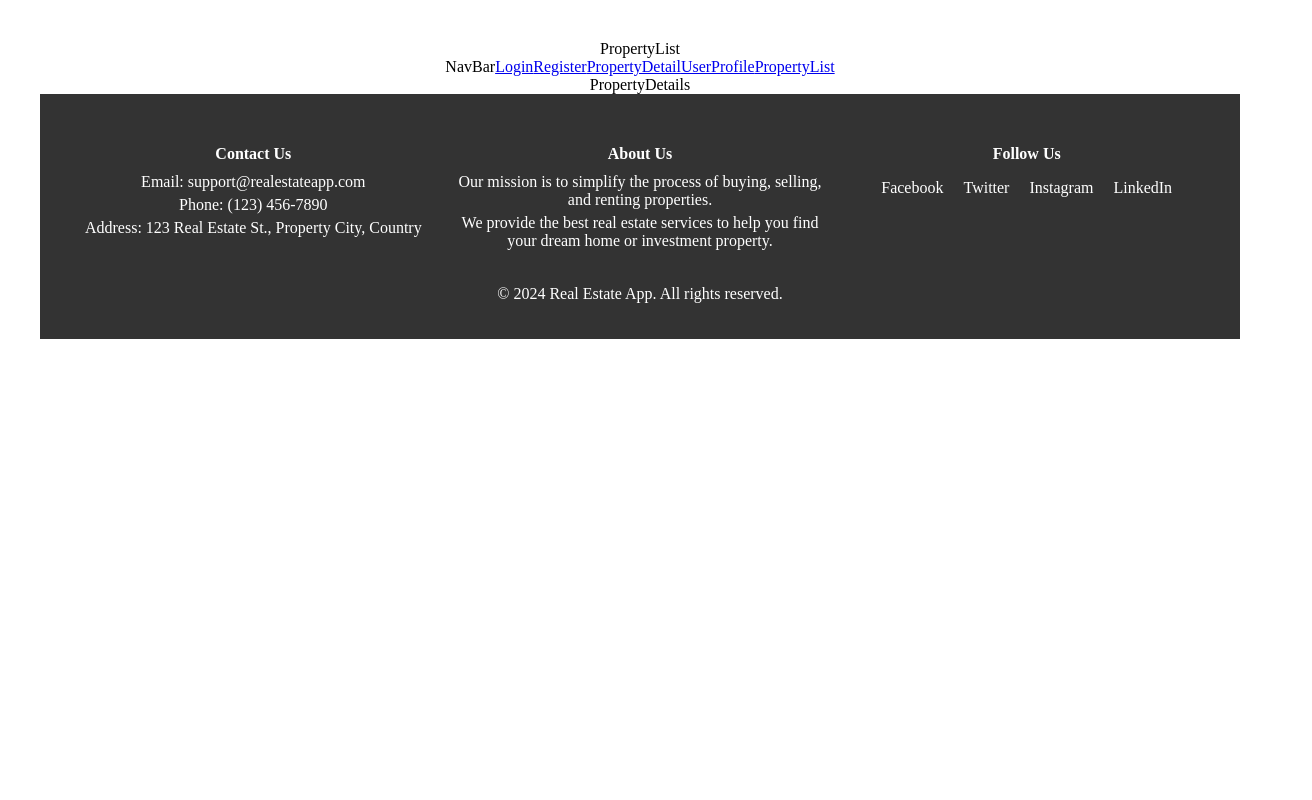
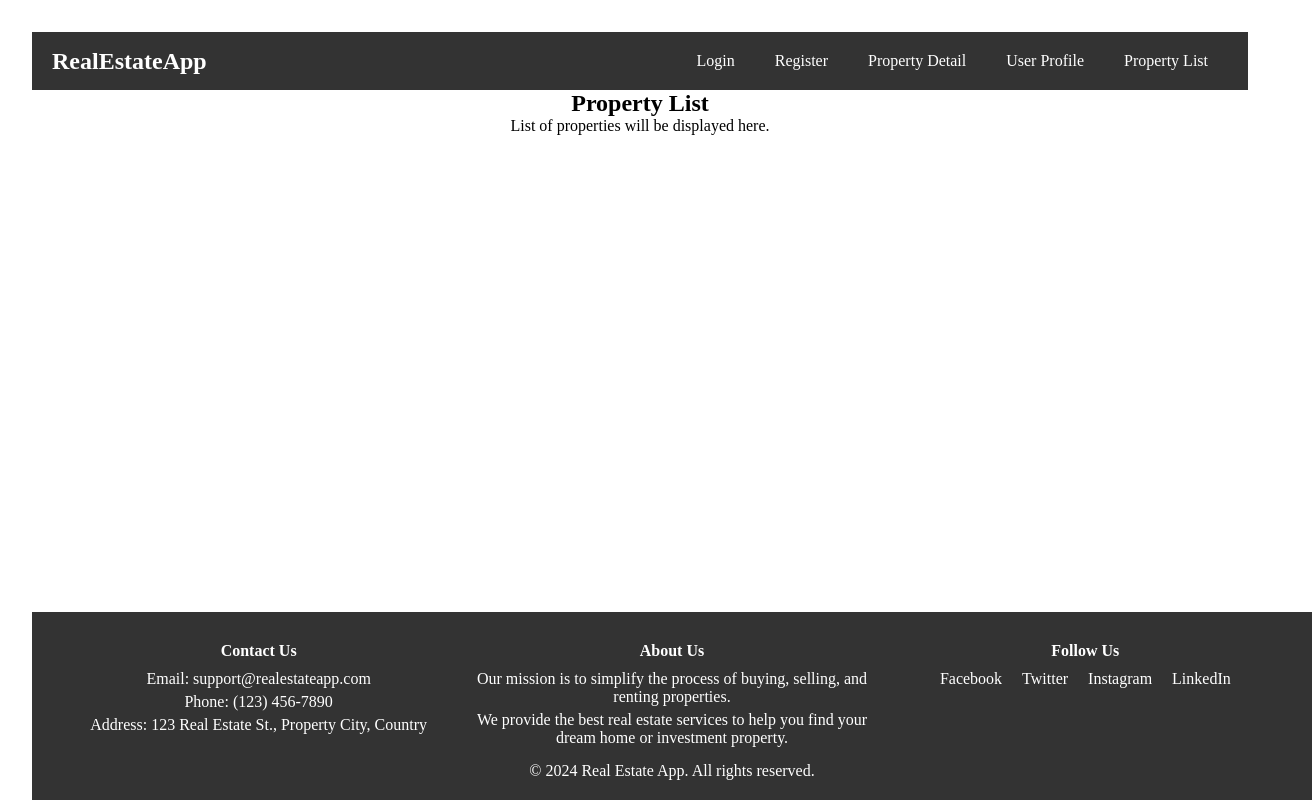
Before and after one commit to amososwom/phase4-frontend-project, a React (Vite) app: page /property-list in a window 1280 px wide. Shown: the whole page, 1312 px wide, since content can reach past the window. Built offline with nearby package versions, Linux system fonts and the light colour scheme.

Commit message:
update footer

```diff
--- a/src/App.css
+++ b/src/App.css
@@ -33,7 +33,7 @@
   }
 }
 
-.card {
+/* .card {
   padding: 2em;
 }
 
@@ -57,4 +57,33 @@ body {
 
 .footer {
   flex-shrink: 0;
+} */
+
+
+/* App.css */
+/*
+body, html {
+  margin: 0;
+  padding: 0;
+  height: 100%;
+  display: flex;
+  flex-direction: column;
 }
+
+.app {
+  display: flex;
+  flex-direction: column;
+  min-height: 100vh;
+}
+
+.content {
+  flex: 1;
+}
+
+footer {
+  background-color: #302c2c;
+  color: white;
+  padding: 10px 0;
+  text-align: center;
+  flex-shrink: 0;
+} */
--- a/src/App.jsx
+++ b/src/App.jsx
@@ -1,48 +1,44 @@
-// import React from "react"
-import Login from "./components/Login"
-import Register from "./components/Register"
-import PropertyDetail from "./components/PropertyDetail"
-import NavBar from "./components/NavBar"
-import Footer from "./components/Footer"
-import UserProfile from "./components/UserProfile"
-import PropertyList from "./components/PropertyList.jsx"
-import {Routes,Route} from "react-router-dom"
-import "./Footer.css";
-// import SearchBar from "./components/SearchBar"
-// import MyProperties from "./components/MyProperties"
 
 
+
+
+
+
+
+
+
+
+
+
+import React from "react";
+import { Routes, Route } from "react-router-dom";
+import Login from "./components/Login";
+import Register from "./components/Register";
+import PropertyDetail from "./components/PropertyDetail";
+import NavBar from "./components/NavBar";
+import Footer from "./components/Footer";
+import UserProfile from "./components/UserProfile";
+import PropertyList from "./components/PropertyList";
+import "./NavBar.css";
+import "./Footer.css";
+import "./App.css";
+
 function App() {
-
   return (
     <>
-      <div>
+      <NavBar />
+      <div className="main-content">
         <Routes>
           <Route exact path="/" element={<Login />} />
           <Route exact path="/register" element={<Register />} />
-          {/* <Route exact path="/property/:id" element={<PropertyDetail />} /> */}
           <Route exact path="/propertydetail" element={<PropertyDetail />} />
-          {/* <Route exact path="/user/:id" element={<UserProfile />} /> */}
           <Route exact path="/user-profile" element={<UserProfile />} />
           <Route exact path="/property-list" element={<PropertyList />} />
-
-          {/* <Route exact path="/properties" element={<PropertyList />} /> */}
-          {/* <Route exact path="/search" element={<SearchBar />} />
-        <Route exact path="/myproperties" element={<MyProperties />} /> */}
         </Routes>
-
-        {/* <h1>Home</h1> */}
-
-        <NavBar />
-        {/* <Login /> */}
-        {/* <Register /> */}
-        {/* <UserProfile /> */}
-        {/* <PropertyList /> */}
-        <PropertyDetail />
-        <Footer />
       </div>
+      <Footer />
     </>
   );
 }
 
-export default App
+export default App;
--- a/src/Footer.css
+++ b/src/Footer.css
@@ -1,9 +1,28 @@
+
+
+
+
+
+
+* {
+  margin: 0;
+  padding: 0;
+  box-sizing: border-box;
+}
+
+body {
+  overflow-x: hidden;
+}
+
 .footer {
   background-color: #333;
   color: #fff;
   padding: 20px 0;
   text-align: center;
-  flex-shrink: 0; /* Prevent the footer from shrinking */
+  flex-shrink: 0;
+  position: absolute;
+  width: 100%;
+  bottom: 0;
 }
 
 .footer-container {
@@ -40,7 +59,3 @@
   color: #fff;
   text-decoration: none;
 }
-
-.footer-bottom {
-  margin-top: 20px;
-}
--- /dev/null
+++ b/src/NavBar.css
@@ -0,0 +1,71 @@
+
+* {
+  margin: 0;
+  padding: 0;
+  box-sizing: border-box;
+}
+
+body {
+  overflow-x: hidden;
+}
+
+
+
+
+.navbar {
+  background-color: #333;
+  padding: 10px 20px;
+  display: flex;
+  justify-content: center;
+  align-items: center;
+}
+
+.navbar-container {
+  display: flex;
+  justify-content: space-between;
+  align-items: center;
+  width: 100%;
+  max-width: 1200px;
+}
+
+.navbar-logo {
+  color: #fff;
+  font-size: 1.5rem;
+  font-weight: bold;
+}
+
+.navbar-links {
+  display: flex;
+}
+
+.nav-link {
+  color: #fff;
+  padding: 10px 20px;
+  text-decoration: none;
+  transition: background-color 0.3s ease;
+}
+
+.nav-link:hover {
+  background-color: #555;
+}
+
+.active {
+  border-bottom: 2px solid #fff;
+}
+
+@media screen and (max-width: 768px) {
+  .navbar-links {
+    display: none;
+  }
+
+  .navbar.active .navbar-links {
+    display: flex;
+    flex-direction: column;
+    width: 100%;
+  }
+
+  .nav-link {
+    padding: 10px;
+    text-align: center;
+  }
+}
--- a/src/components/Footer.jsx
+++ b/src/components/Footer.jsx
@@ -1,4 +1,4 @@
-import React from "react";
+import React from "react"
 
 
 const Footer = () => {
--- a/src/components/Login.jsx
+++ b/src/components/Login.jsx
@@ -1,11 +1,44 @@
-import React from 'react'
+// import React from 'react'
+
+// function Login() {
+//   return (
+//     <div>
+//       Login
+//     </div>
+//   )
+// }
+
+// export default Login
+
+
+
+
+
+
+
+
+
+
+import React from "react";
+// import "./Login.css";
 
 function Login() {
   return (
-    <div>
-      Login
+    <div className="login-container">
+      <h2>Login</h2>
+      <form>
+        <div className="form-group">
+          <label>Email:</label>
+          <input type="email" required />
+        </div>
+        <div className="form-group">
+          <label>Password:</label>
+          <input type="password" required />
+        </div>
+        <button type="submit">Login</button>
+      </form>
     </div>
-  )
+  );
 }
 
-export default Login
+export default Login;
--- a/src/components/NavBar.jsx
+++ b/src/components/NavBar.jsx
@@ -1,19 +1,67 @@
-import {NavLink} from 'react-router-dom'
+// import {NavLink} from 'react-router-dom'
+
+// function NavBar() {
+//   return (
+//     <nav className="navbar">
+//       <div>
+//         NavBar
+//         <NavLink to="/">Login</NavLink>
+//         <NavLink to="/Register">Register</NavLink>
+//         <NavLink to="/PropertyDetail">PropertyDetail</NavLink>
+//         <NavLink to="/UserProfile">UserProfile</NavLink>
+//         <NavLink to="/PropertyList">PropertyList</NavLink>
+
+//       </div>
+//     </nav>
+//   );
+// }
+
+// export default NavBar
+
+
+
+
+
+import { NavLink } from "react-router-dom";
+
 
 function NavBar() {
   return (
     <nav className="navbar">
-      <div>
-        NavBar
-        <NavLink to="/">Login</NavLink>
-        <NavLink to="/Register">Register</NavLink>
-        <NavLink to="/PropertyDetail">PropertyDetail</NavLink>
-        <NavLink to="/UserProfile">UserProfile</NavLink>
-        <NavLink to="/PropertyList">PropertyList</NavLink>
-
+      <div className="navbar-container">
+        <div className="navbar-logo">RealEstateApp</div>
+        <div className="navbar-links">
+          <NavLink exact to="/" activeClassName="active" className="nav-link">
+            Login
+          </NavLink>
+          <NavLink to="/register" activeClassName="active" className="nav-link">
+            Register
+          </NavLink>
+          <NavLink
+            to="/propertydetail"
+            activeClassName="active"
+            className="nav-link"
+          >
+            Property Detail
+          </NavLink>
+          <NavLink
+            to="/userprofile"
+            activeClassName="active"
+            className="nav-link"
+          >
+            User Profile
+          </NavLink>
+          <NavLink
+            to="/propertylist"
+            activeClassName="active"
+            className="nav-link"
+          >
+            Property List
+          </NavLink>
+        </div>
       </div>
     </nav>
   );
 }
 
-export default NavBar
+export default NavBar;
--- a/src/components/PropertyDetail.jsx
+++ b/src/components/PropertyDetail.jsx
@@ -1,11 +1,13 @@
-import React from 'react'
+import React from "react";
+// import "./PropertyDetail.css";
 
 function PropertyDetail() {
   return (
-    <div>
-      PropertyDetails
+    <div className="property-detail-container">
+      <h2>Property Details</h2>
+      <p>Details about the property will be displayed here.</p>
     </div>
-  )
+  );
 }
 
-export default PropertyDetail
+export default PropertyDetail;
--- a/src/components/PropertyList.jsx
+++ b/src/components/PropertyList.jsx
@@ -1,11 +1,13 @@
-import React from 'react'
+import React from "react";
+// import "./PropertyList.css";
 
 function PropertyList() {
   return (
-    <div>
-      PropertyList
+    <div className="property-list-container">
+      <h2>Property List</h2>
+      <p>List of properties will be displayed here.</p>
     </div>
-  )
+  );
 }
 
-export default PropertyList
+export default PropertyList;
--- a/src/components/UserProfile.jsx
+++ b/src/components/UserProfile.jsx
@@ -1,11 +1,13 @@
-import React from 'react'
+import React from "react";
+// import "./UserProfile.css";
 
 function UserProfile() {
   return (
-    <div>
-      UserProfile
+    <div className="user-profile-container">
+      <h2>User Profile</h2>
+      <p>User profile information will be displayed here.</p>
     </div>
-  )
+  );
 }
 
-export default UserProfile
+export default UserProfile;
```
